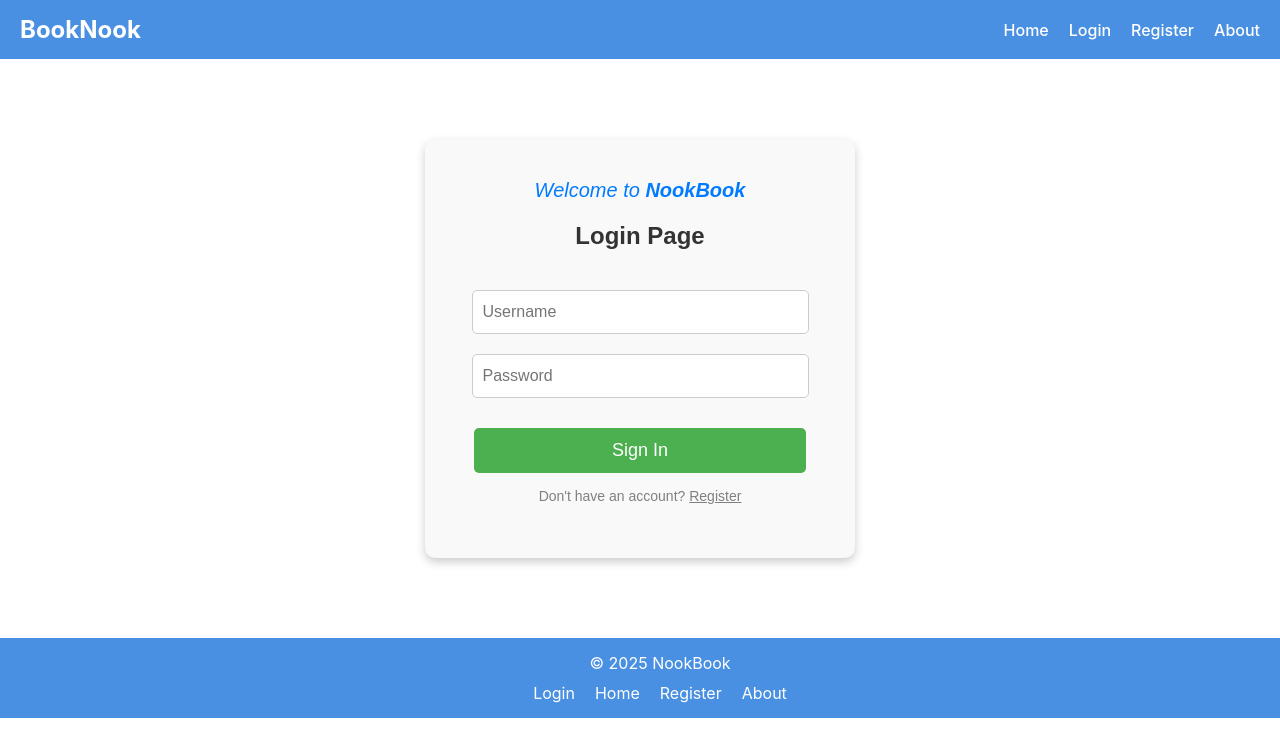
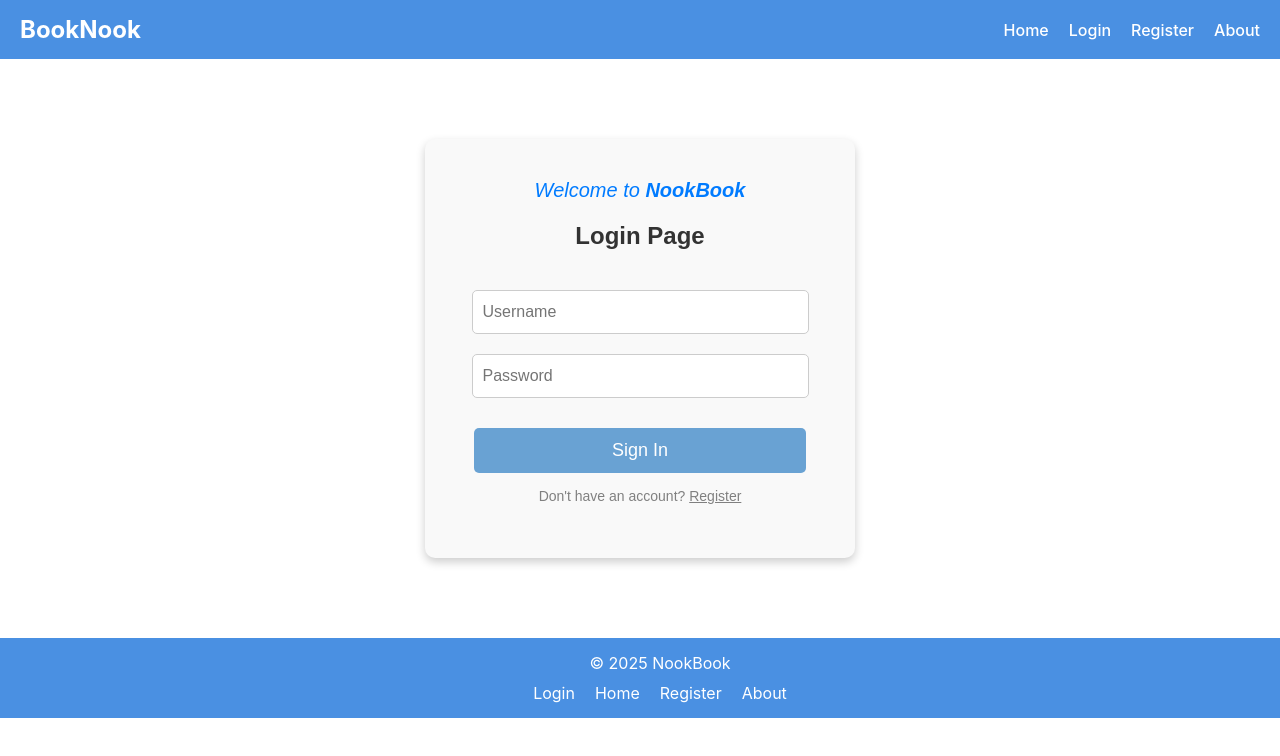
Before and after one commit to Ewleno/BookNook, a React (Create React App) app in the folder bookrev/: page /login in a window 1280 px wide. Shown: the top 756 px of the page. Built offline with nearby package versions, Linux system fonts and the light colour scheme.

Commit message:
changed the color of sign in button

```diff
--- a/bookrev/src/Login.css
+++ b/bookrev/src/Login.css
@@ -31,7 +31,7 @@
   margin-top: 20px;
   border: none;
   border-radius: 5px;
-  background-color: #4CAF50;
+  background-color: #69a2d3;
   color: white;
   font-size: 18px;
   cursor: pointer;
```
